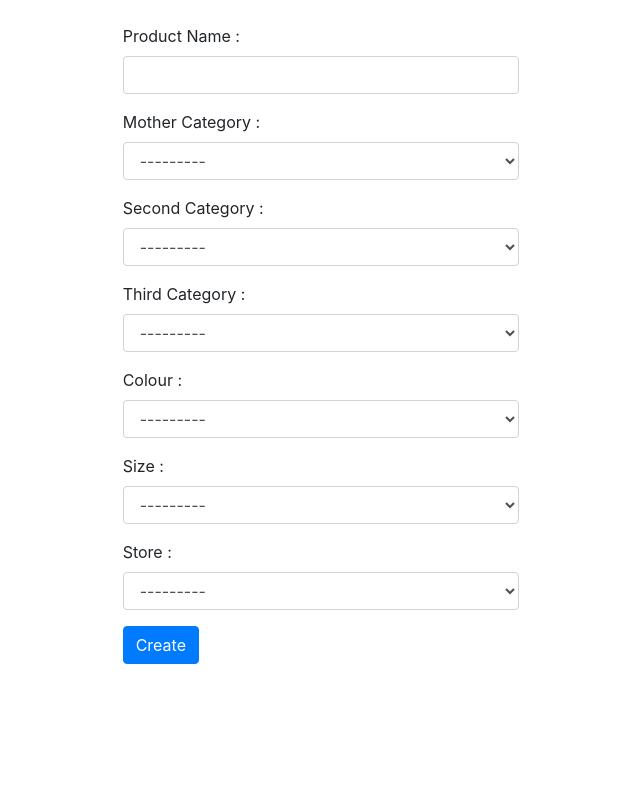
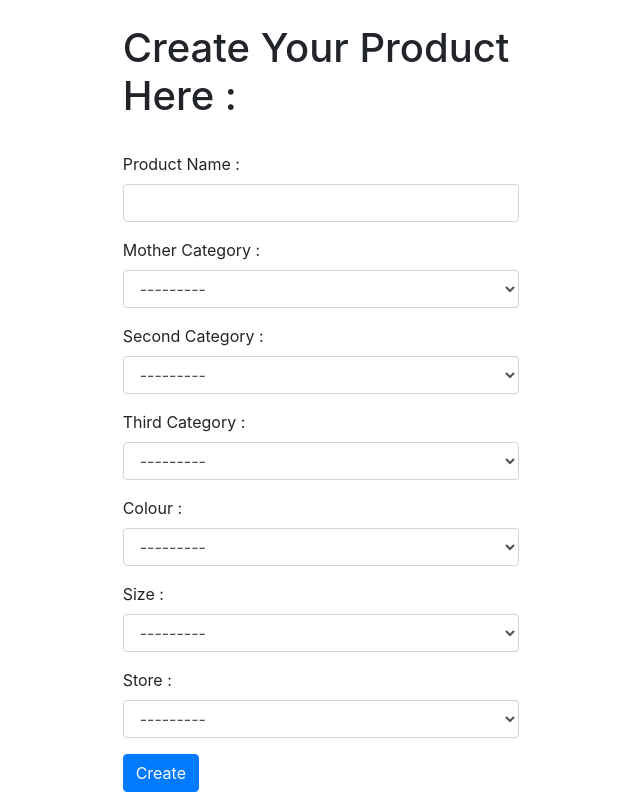
Before and after one commit to ANejadkoorki/ProductBarcoding, a Django app: page /barcoding/ in a window 1280 px wide. Shown: the whole page, without its empty margins (319-959 px from the left). Run offline with Django 3.2, Linux system fonts and the light colour scheme; data that the repository does not hold is empty; some libraries are stand-ins or nearby versions.

Commit message:
some updates .

```diff
--- a/ProductBarcoding/barcode_app/templates/barcode_app/base_page.html
+++ b/ProductBarcoding/barcode_app/templates/barcode_app/base_page.html
@@ -30,8 +30,12 @@
     </div>
 </div>
 
+{# creating product header #}
+<div class="container mt-4  col-4 align-content-center">
+    <h1 class="h1">Create Your Product Here :</h1>
+</div>
 
-{# create product form #}
+{# creating product form #}
 {% if form %}
     <div class="container mt-4  col-4 align-content-center">
         <form method="post" enctype="multipart/form-data">
```
